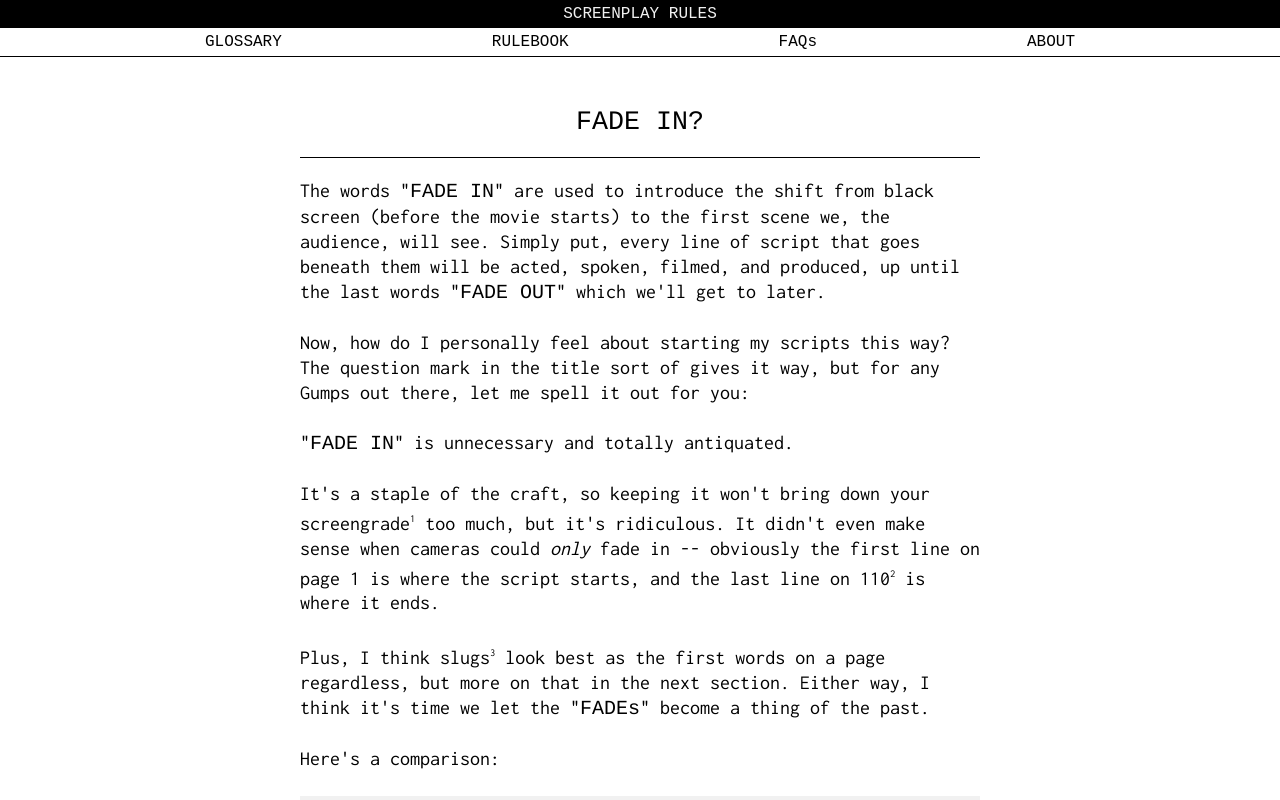
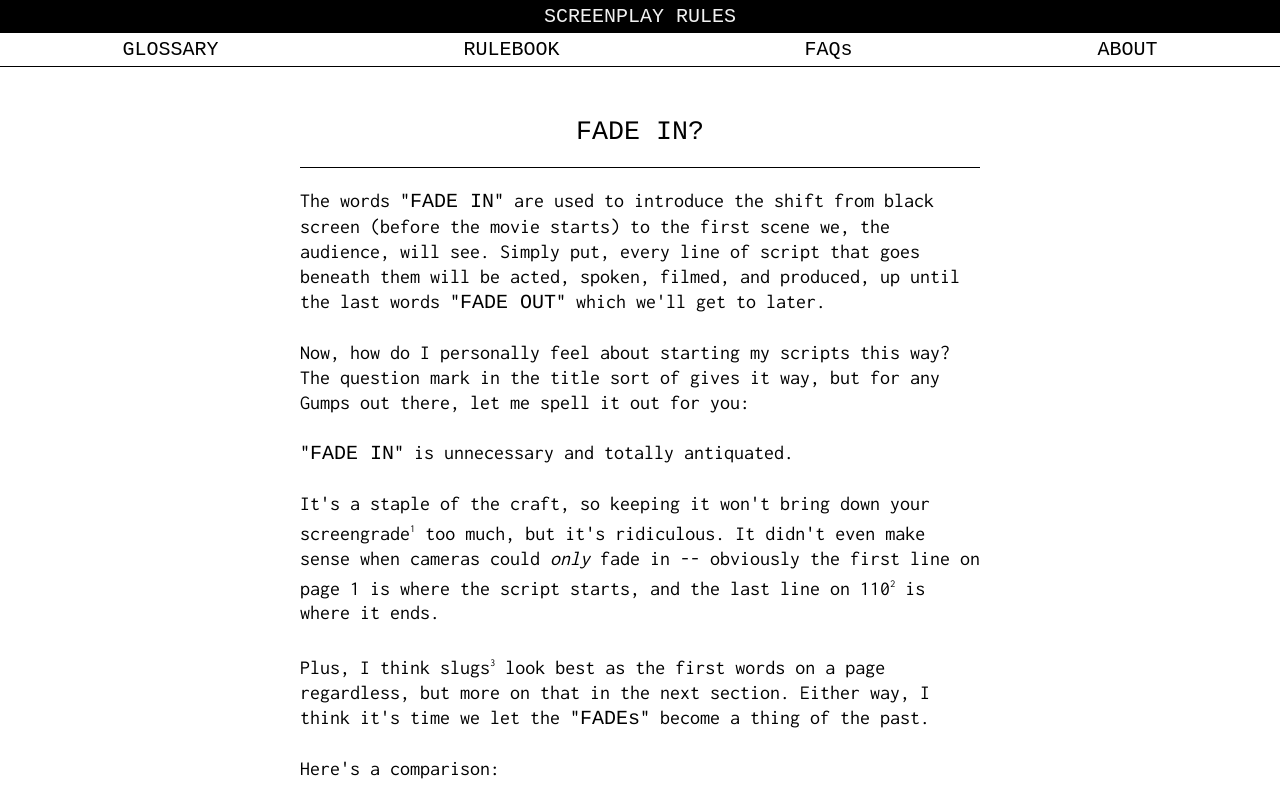
Before and after one commit to Yehuda-Edelstein/screenplayrules, a React (Create React App) app: page /screentour/fadein in a window 1280 px wide. Shown: the top 800 px of the page. Built offline with nearby package versions, Linux system fonts and the light colour scheme.

Commit message:
header component updated

```diff
--- a/src/components/header/style.index.css
+++ b/src/components/header/style.index.css
@@ -5,13 +5,15 @@
     background-color: black;
     color: white;
     padding: 5px;
+    font-size: 15pt;
 }
 
 .navBar {
     font-family: 'Courier New', Courier, monospace;
     display: flex;
-    justify-content: space-evenly;
+    justify-content: space-around;
     border-bottom: 1px solid black;
+    font-size: 15pt;
     /* padding: 5px; */
     /* disables highlighting */
 -webkit-touch-callout: none;
```
